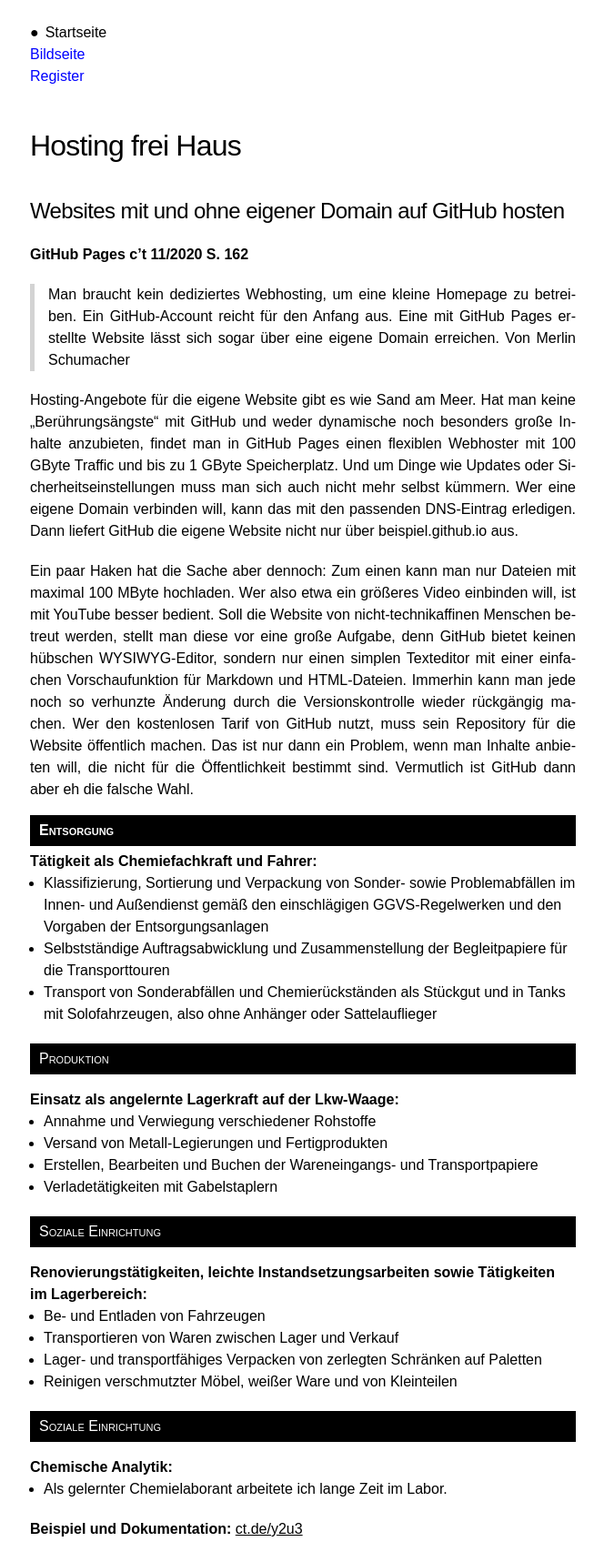
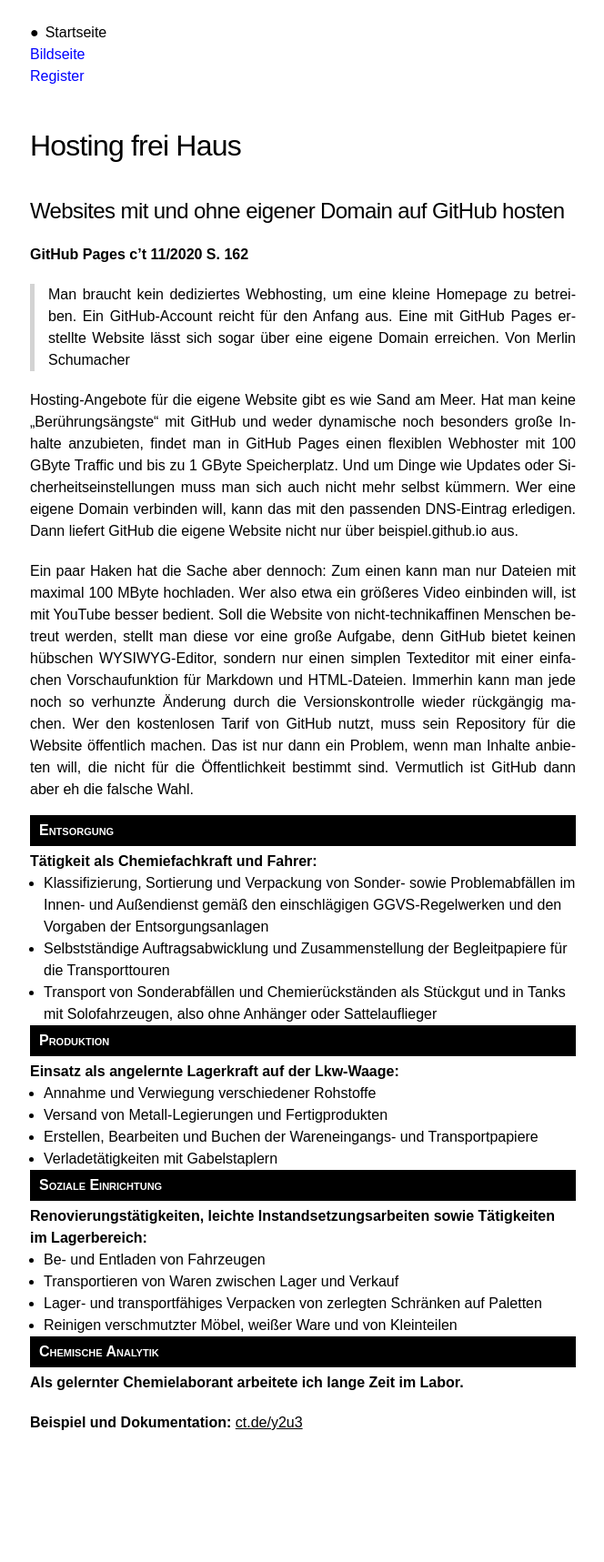
Before and after one commit to webuser-ralf/webuser-ralf.github.io, a Jekyll site: the page built from index.md, in a window 1280 px wide. Shown: the whole page at 91% size, without its empty margins (307-971 px from the left). Built offline with Jekyll 4.4.1, drawn with Linux system fonts in a browser that asks for light colours; our own code applies the rules of GitHub Pages for plain Markdown files; after the commit the page ends 1600 px from its top, so only the background shows below that.

Commit message:
Update index.md

```diff
--- a/index.md
+++ b/index.md
@@ -22,23 +22,22 @@
   * Selbstständige Auftragsabwicklung und Zusammenstellung der Begleitpapiere für die Transporttouren
   * Transport von Sonderabfällen und Chemierückständen als Stückgut und in Tanks mit Solofahrzeugen, also ohne Anhänger oder Sattelauflieger
 
-<span>Produktion</span>
+* <span>Produktion</span>
 * Einsatz als angelernte Lagerkraft auf der Lkw-Waage:
   * Annahme und Verwiegung verschiedener Rohstoffe
   * Versand von Metall-Legierungen und Fertigprodukten
   * Erstellen, Bearbeiten und Buchen der Wareneingangs- und Transportpapiere
   * Verladetätigkeiten mit Gabelstaplern
 
-<span>Soziale Einrichtung</span>
+* <span>Soziale Einrichtung</span>
 * Renovierungstätigkeiten, leichte Instandsetzungsarbeiten sowie Tätigkeiten im Lagerbereich:
   * Be- und Entladen von Fahrzeugen
   * Transportieren von Waren zwischen Lager und Verkauf
   * Lager- und transportfähiges Verpacken von zerlegten Schränken auf Paletten
   * Reinigen verschmutzter Möbel, weißer Ware und von Kleinteilen
 
-<span>Soziale Einrichtung</span>
-* Chemische Analytik:
-  * Als gelernter Chemielaborant arbeitete ich lange Zeit im Labor.
+* <span>Chemische Analytik</span>
+* Als gelernter Chemielaborant arbeitete ich lange Zeit im Labor.
 
 
 
```
